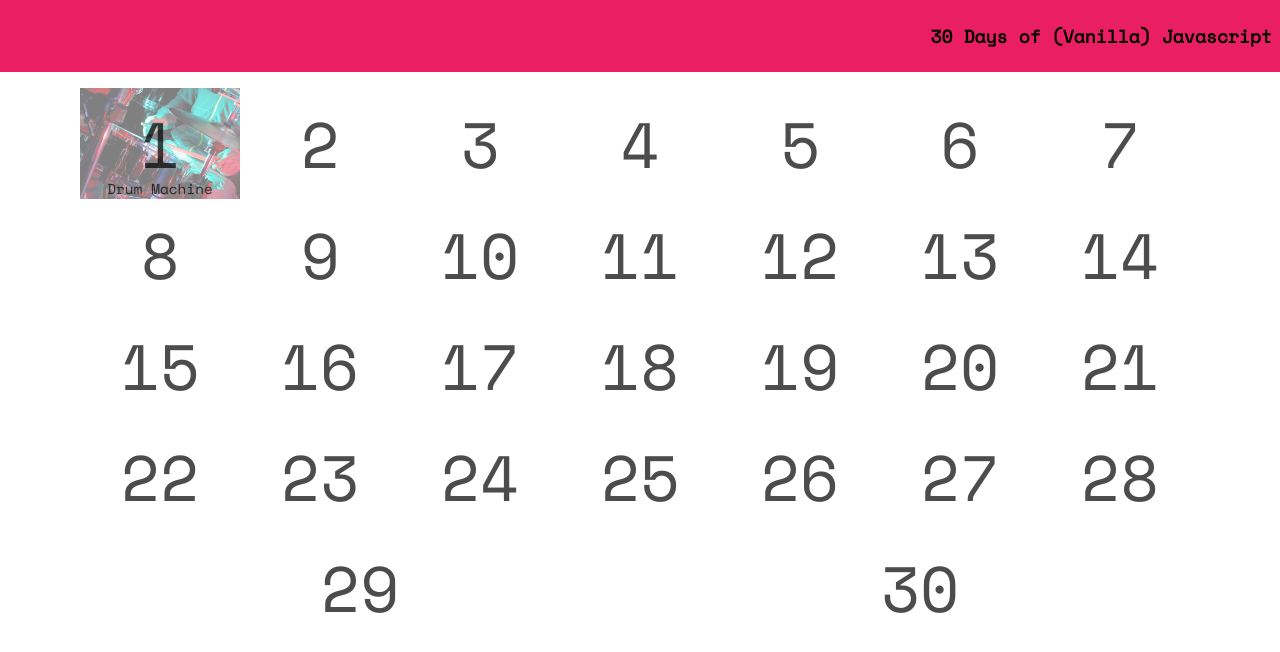
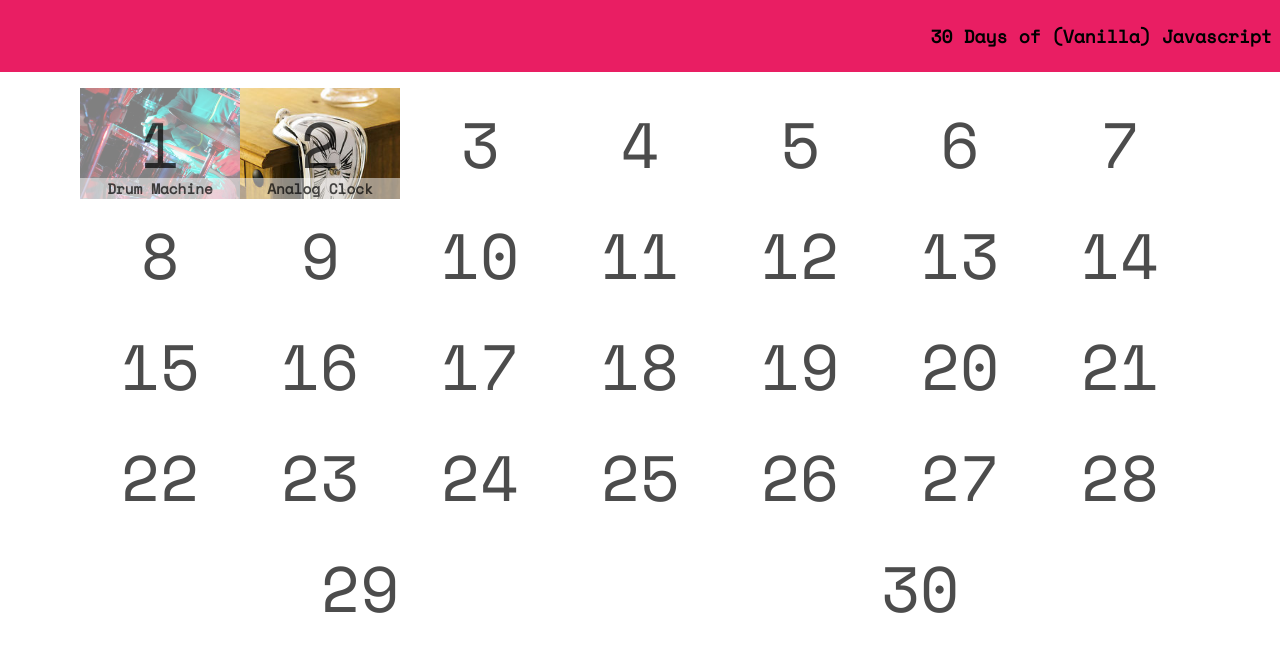
Before and after one commit to PatrickFranz/Javascript-30-days, a plain HTML site: page index.html in a window 1280 px wide. Drawn offline with nearby package versions, Linux system fonts and the light colour scheme.

Commit message:
Add day 2 to calender

```diff
--- a/css/30days.scss
+++ b/css/30days.scss
@@ -55,12 +55,19 @@ a{
       background-size: cover;
     }
 
+    &:nth-child(2){
+      background-image: url('../img/day2-clock.png');
+      background-size: cover;
+    }
+
     & .project-title{
       position: absolute;
       width: 100%;
       bottom: 0;
       left: 0;
       font-size: 0.9rem;
+      font-weight: bold;
+      background-color: rgba(255,255,255,0.5);
     }
   }
 }
--- a/index.html
+++ b/index.html
@@ -16,7 +16,10 @@
       <span>1</span>
       <span class='project-title'>Drum Machine</span>
     </a>
-    <div class="day">2</div>
+    <a class="day" href="projects/Day2-AnalogClock/index.html">
+      <span>2</span>
+      <span class='project-title'>Analog Clock</span>
+    </a>
     <div class="day">3</div>
     <div class="day">4</div>
     <div class="day">5</div>
```
Also changed, not shown: css/30days.css, img/day2-clock.png (added).
